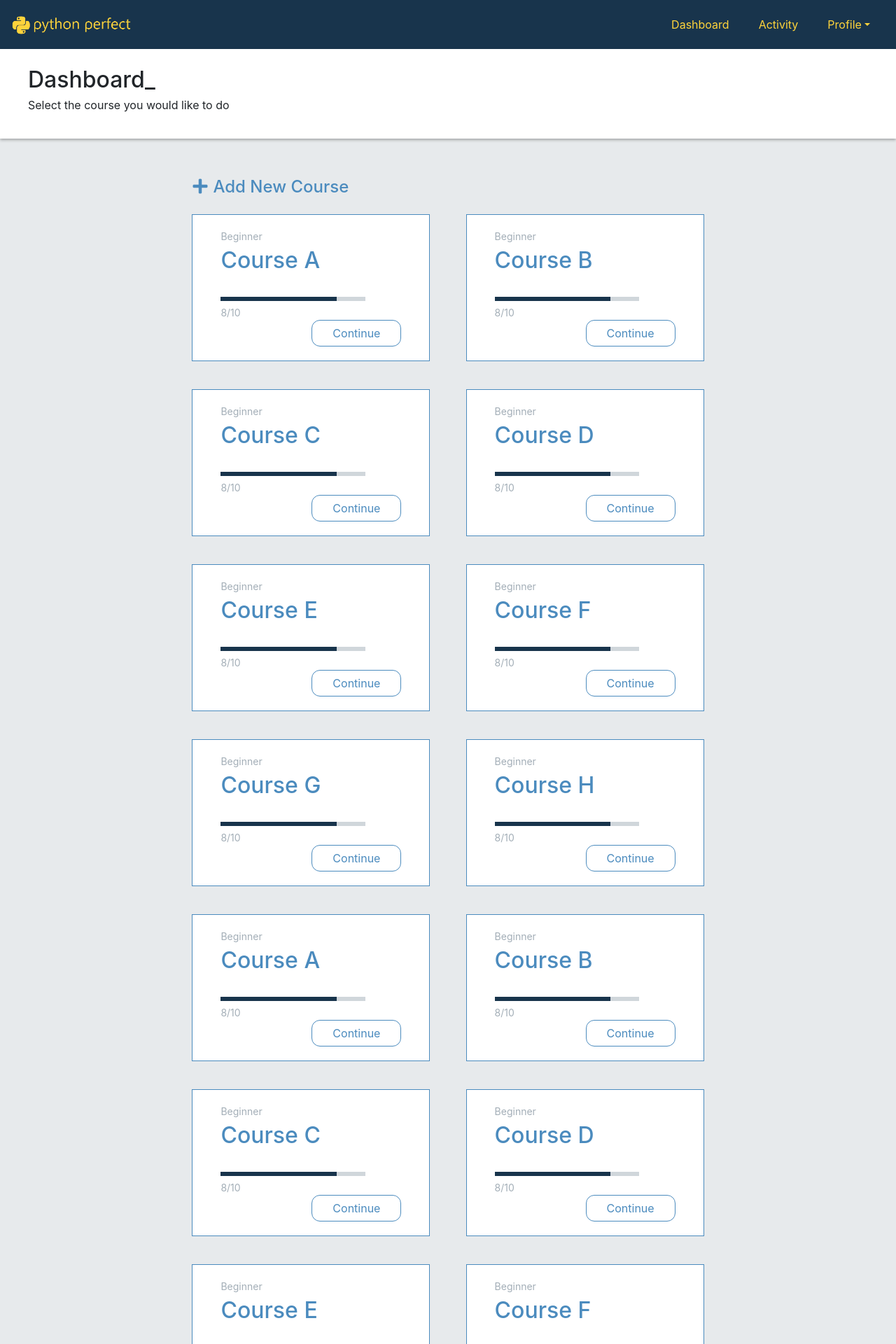
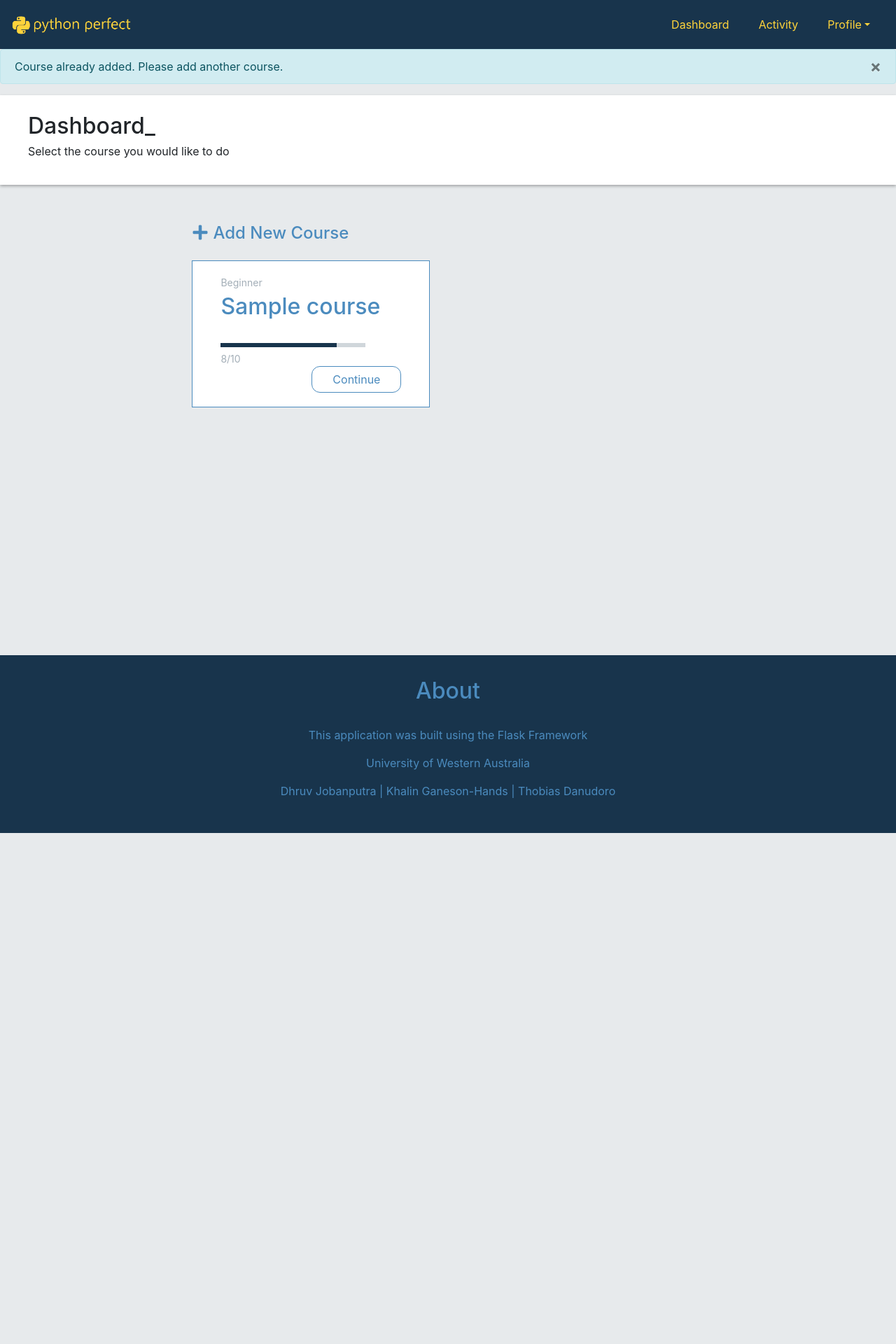
Before and after one commit to PythonPerfect/PythonPerfect, a Flask app: page /dashboard in a window 1280 px wide. Shown: the top 1920 px of the page at 70% size. After the commit the page ends 1190 px from the top, so only its background shows below. Run offline with Flask 2, Linux system fonts and the light colour scheme; a user stored in the database is signed in; tables that the repository leaves empty hold one stand-in row (values such as "Sample post"); some libraries are stand-ins or nearby versions.

Commit message:
added Course database and form

```diff
--- a/app/forms.py
+++ b/app/forms.py
@@ -1,7 +1,7 @@
 from flask_wtf import FlaskForm
 from wtforms import StringField, PasswordField, BooleanField, SubmitField
 from wtforms.validators import DataRequired, ValidationError, DataRequired, Email, EqualTo, Length, Regexp
-from app.models import User
+from app.models import User, Course
 
 class LoginForm(FlaskForm):
     username = StringField('Username', validators=[DataRequired()])
@@ -13,6 +13,7 @@ class RegistrationForm(FlaskForm):
         'Username',
         validators=[DataRequired(),
         Length(min=4, max=20, message='Must be at least 4 and less than 20 characters!')])
+
     email = StringField('Email', validators=[DataRequired(), Email()])
     regex = r"^(?=.*[A-Za-z])(?=.*\d)[A-Za-z\d]{8,128}$"
 
@@ -20,7 +21,9 @@ class RegistrationForm(FlaskForm):
         'Password',
         validators=[DataRequired(),
         Regexp(regex, message='Use 8 or more characters with a mix of letters and numbers and no special characters.')])
+
     re_password = PasswordField('Repeat Password', validators=[DataRequired(), EqualTo('password')])
+
     submit = SubmitField('Register')
 
     def validate_username(self, username):
@@ -32,3 +35,18 @@ class RegistrationForm(FlaskForm):
         user = User.query.filter_by(email = email.data).first()
         if user is not None:
             raise ValidationError('Email already registered, use a different one.')
+
+
+class AddCourseForm(FlaskForm):
+    title = StringField(
+        'Title',
+        validators=[DataRequired(),
+        Length(min=4, max=50, message='Must be at least 4 and less than 50 characters!')])
+
+    submit = SubmitField('Add')
+
+    def validate_title(self, title):
+        course = Course.query.filter_by(title = title.data).first()
+        print(course)
+        if course is not None:
+            raise ValidationError('Course already added. Please add a different course.')
--- a/app/routes.py
+++ b/app/routes.py
@@ -1,8 +1,8 @@
 from flask import Flask, render_template, redirect, url_for, request, session, flash
 from app import app, db
-from app.forms import LoginForm, RegistrationForm
+from app.forms import LoginForm, RegistrationForm, AddCourseForm
 from flask_login import current_user, login_user, logout_user, login_required
-from app.models import User
+from app.models import User, Course
 from werkzeug.urls import url_parse
 
 @app.route("/")
@@ -23,7 +23,7 @@ def login():
     login_user(user, remember=False)
     page_next = request.args.get('next')
     if not page_next or url_parse(page_next).netloc != '':
-      page_next = url_for('index')
+      page_next = url_for('dashboard')
     return redirect(page_next)
   return render_template('login.html', title='Sign In', form=form)
 
@@ -86,10 +86,26 @@ mock_course_data = [
   "Course H",
 ]
 
-@app.route("/dashboard")
+@app.route("/dashboard", methods=["POST", "GET"])
 @login_required
 def dashboard():
-  return render_template("dashboard.html", title="Dashboard", courses=mock_course_data)
+  form = AddCourseForm()
+  if form.validate_on_submit():
+    new_course = Course(title=form.title.data)
+    course = Course.query.filter_by(title = form.title.data).first()
+
+    if course is None:
+      db.session.add(new_course)
+      db.session.commit()
+  else:
+    flash("Course already added. Please add another course.")
+  # if form.validate_on_submit():
+  #   course = Course(title=form.title.data)
+  #   db.session.add(course)
+  #   db.session.commit()
+
+  all_courses = Course.query.all()
+  return render_template("dashboard.html", title="Dashboard", form=form, courses=all_courses)
 
 @app.route("/logout")
 @login_required
@@ -112,6 +128,7 @@ def users():
 @app.route("/delhalfusers")
 def delete_all_users():
   x = input("Please confirm you want to delete all users: ")
+
   if x == "confirm":
     users = User.query.all()
     import math
@@ -120,7 +137,7 @@ def delete_all_users():
       u = users[i]
       db.session.delete(u)
       db.session.commit()
-    return redirect(url_for('index'))
+  return redirect(url_for('index'))
 
 if __name__ == "__main__":
     app.run(debug=True)
--- a/app/templates/dashboard.html
+++ b/app/templates/dashboard.html
@@ -35,19 +35,20 @@
             </button>
           </div>
           <div class="modal-body">
-            <form name="form-course" action="#" method="POST">
-              <input
-                class="login-input"
-                type="text"
-                name="course-title"
-                placeholder="Title"
-              />
+            <!-- prettier-ignore -->
+            <form name="add-course-form" action="" method="POST">
+              {{ form.hidden_tag() }}
+
+              {{form.title(class="login-input",
+                          id="course-title",
+                          placeholder="Title")}}
+
+              <div class="modal-footer">
+              {{form.submit(class="btn btn-outline py-btn-blue mt-4",
+                          type="submit",
+                          value="Add")}}
+              </div>
             </form>
-          </div>
-          <div class="modal-footer">
-            <button type="button" class="btn btn-outline py-btn-blue">
-              Add
-            </button>
           </div>
         </div>
       </div>
@@ -58,7 +59,7 @@
       <li class="dash-course">
         <div>
           <p class="course-difficulty">Beginner</p>
-          <p class="course-title py-blue">{{course}}</p>
+          <p class="course-title py-blue">{{course.title}}</p>
           <progress class="course-progress" value="80" max="100">32%</progress>
           <p class="course-score">8/10</p>
           <a class=""
```
Also changed, not shown: app/models.py (+7 -0 lines), migrations/versions/39dec6058515_.py (added, +40 -0 lines), app.db (deleted).
